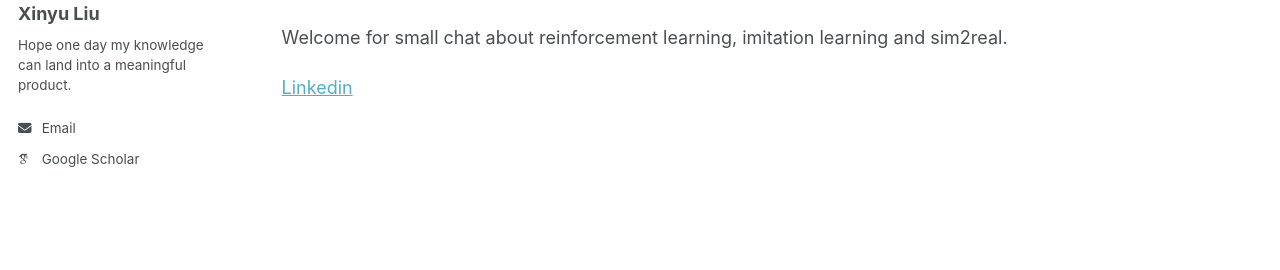
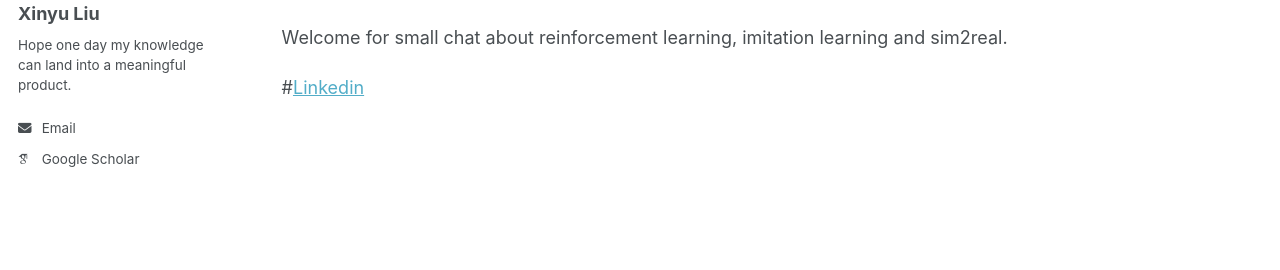
Before and after one commit to calmdw/calmdw.github.io, a Jekyll site: the page built from _pages/about.md, in a window 1280 px wide. Shown: the part 353-623 px from the top of the page. Built offline with Jekyll 4.4.1, drawn with Linux system fonts in a browser that asks for light colours; some web fonts are replaced.

```diff
--- a/_pages/about.md
+++ b/_pages/about.md
@@ -13,4 +13,4 @@ My research focus on robot learning and robotic manipulation. Recently I am usin
 
 Welcome for small chat about reinforcement learning, imitation learning and sim2real.
 
-[Linkedin](https://www.linkedin.com/in/xinyuliu666/)
+#[Linkedin](https://www.linkedin.com/in/xinyuliu666/)
```
